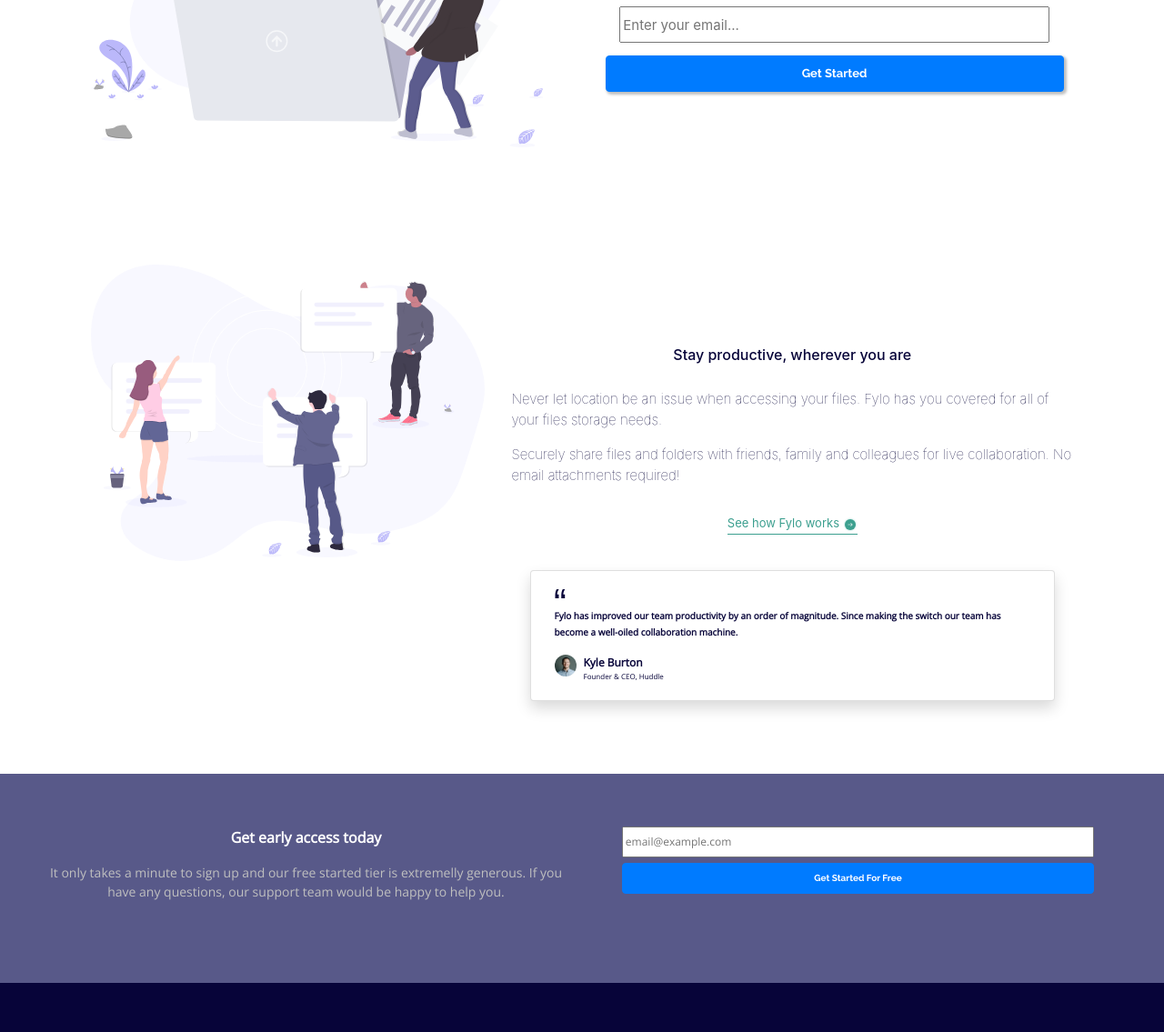
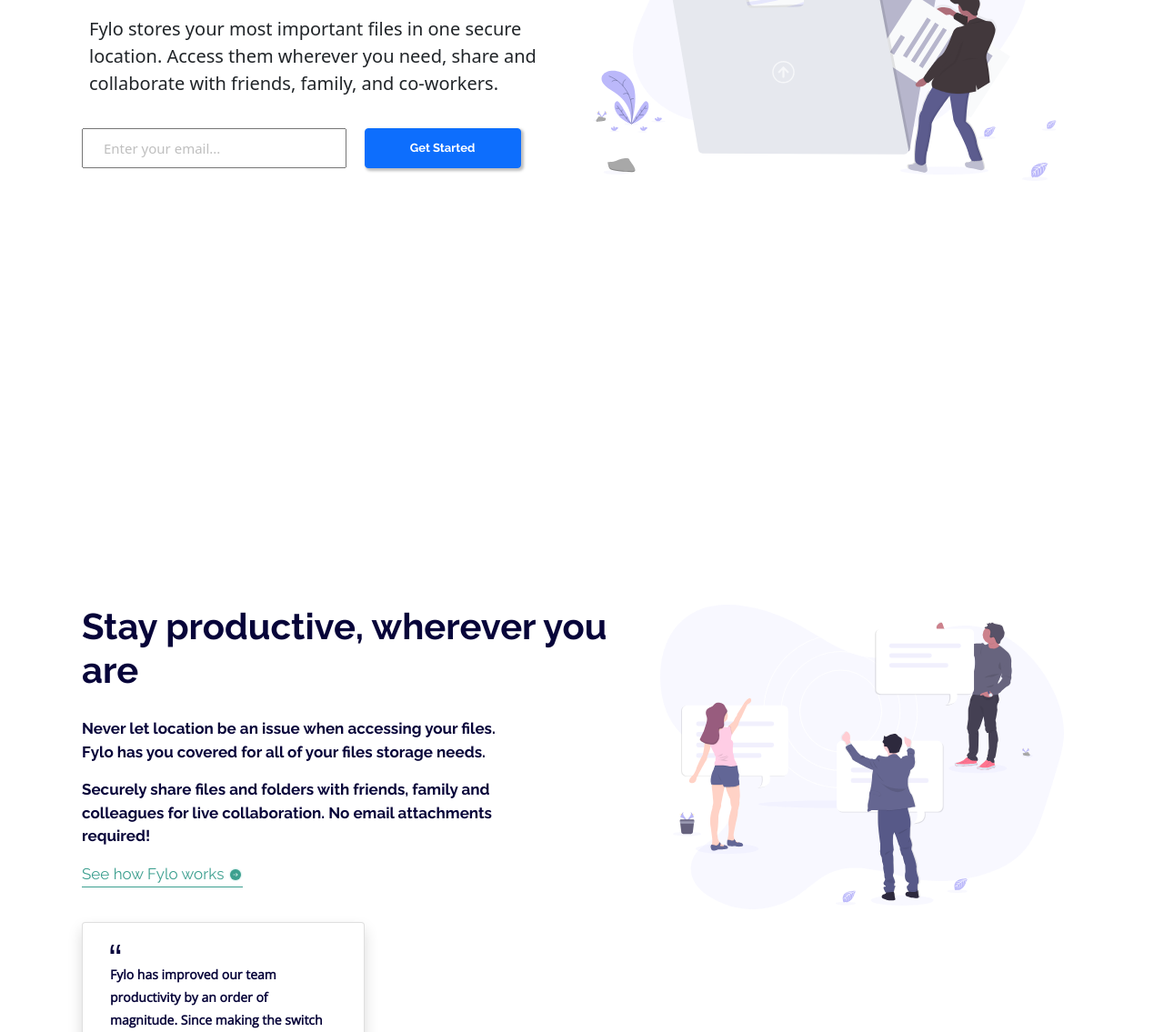
Before and after one commit to AngelARVM/fylo-landing-page, a plain HTML site: page index.html in a window 1280 px wide. Shown: the part 368-1503 px from the top of the page at 91% size. Drawn offline with nearby package versions, Linux system fonts and the light colour scheme; files that its build step writes are made by us from their sources.

Commit message:
3rd commit, desktop done (bg-img pending)

```diff
--- a/index.html
+++ b/index.html
@@ -34,9 +34,9 @@
 
             <!--Nav-->
             <nav class="header-nav nav">
-                <li class="nav-item"><a class="nav-link active text-dark" href="">Features</a></li>
-                <li class="nav-item"><a class="nav-link active text-dark" href="">Terms</a></li>
-                <li class="nav-item"><a class="nav-link active text-dark" href="">Sign In</a></li>
+                <a class="nav-link active text-dark" >Features</a>
+                <a class="nav-link active text-dark" >Team</a>
+                <a class="nav-link active text-dark" >Sign In</a>
             </nav>
         </div>
 
@@ -44,7 +44,7 @@
         <main class="main">
 
             <!--Upper section-->
-            <div class="row">
+            <div class="row dir-lg-reverse">
 
                 <!--Left upper section-->
                 <div class="col-12 col-lg-6">
@@ -58,21 +58,26 @@
                         <p class="px-2 py-4 ">
                             Fylo stores your most important files in one secure location. Access them wherever you need, share and collaborate with friends, family, and co-workers.
                         </p>
-                        <form action="">
-                            <input class="ct-action-input-text" type="text" name="Email" placeholder="Enter your email..." id="">
+                        <form class="needs-validation" novalidate>
+                            <div class="ct-action-aux">
+                                <input class="ct-action-input-text" type="text" name="Email" placeholder="Enter your email..." id="validationCustom01" required>
+                                <div class="invalid-feedback text-danger">
+                                    <p>Please check your email</p>
+                                </div>
+                            </div>
                             <br/>
-                            <input class="ct-action-input-button btn btn-primary" type="button" value="Get Started">
+                            <input class="ct-action-input-button btn btn-primary" type="submit" value="Get Started">
                         </form>
                     </article>
                 </div>
             </div>
 
             <!--lower section-->
-            <div class="row">
+            <div class="row dir-lg-reverse">
 
                 <!--Left lower section-->
                 <div class="col-12 col-lg-5">
-                    <img class="img-fluid" src="./images/illustration-2.svg" alt="img-2">
+                    <img class="about-img img-fluid" src="./images/illustration-2.svg" alt="img-2">
                 </div>
 
                 <!--Right lower section-->
@@ -80,18 +85,16 @@
 
                     <!--Marketing text-->
                     <article class="about">
-                        <h6 class="about-title fw-bold text-center">Stay productive, wherever you are</h2>
-                        <p>Never let location be an issue when accessing your files. Fylo has you covered for all of your files storage needs.</p>
-                        <p>Securely share files and folders with friends, family and colleagues for live collaboration. No email attachments required!</p>
-                        <p class="about-link text-center"><a class="link">See how Fylo works <img src="./images/icon-arrow.svg" alt=""></a></p>
+                        <h6 class="about-title fw-bold text-center text-lg-start">Stay productive, wherever you are</h6>
+                        <p class="about-p-margin">Never let location be an issue when accessing your files. Fylo has you covered for all of your files storage needs.</p>
+                        <p class="about-p-margin">Securely share files and folders with friends, family and colleagues for live collaboration. No email attachments required!</p>
+                        <p class="about-link text-center text-lg-start"><a class="link">See how Fylo works <img src="./images/icon-arrow.svg" alt=""></a></p>
 
                         <!--Quote-->
                         <div class="about-quote card shadow">
-
-
-                                <img class="about-quote-img" src="./images/icon-quotes.svg" alt="quotes">
-
-                            <p  class="about-quote-text">Fylo has improved our team productivity by an order of magnitude. Since making the switch our team has become a well-oiled collaboration machine.
+                            <img class="about-quote-img" src="./images/icon-quotes.svg" alt="quotes">
+                            <p  class="about-quote-text">
+                                Fylo has improved our team productivity by an order of magnitude. Since making the switch our team has become a well-oiled collaboration machine.
                             </p>
                             <div class="about-quote-profile d-flex">
                                 <img class="about-quote-profile-img rounded-circle" src="./images/avatar-testimonial.jpg"  alt="profile">
@@ -103,27 +106,28 @@
                         </div>
                     </article>
                 </div>
-
-
             </div>
         </main>
 
         <!--Early Access-->
         <div class="early-access px-lg-5">
-            <div class="row">
+            <div class="row row-correction m-lg-auto">
 
                 <!--Legend-->
                 <div class="col-12 col-lg-6">
-                    <p class="early-access-title text-center">Get early access today</p>
-                    <p class="early-access-text text-center">It only takes a minute to sign up and our free started tier is extremelly generous. If you have any questions, our support team would be happy to help you.</h4>
+                    <p class="early-access-title text-center text-lg-start">Get early access today</p>
+                    <p class="early-access-text text-center text-lg-start">It only takes a minute to sign up and our free started tier is extremelly generous. If you have any questions, our support team would be happy to help you.<p>
                 </div>
 
                 <!--Get started-->
                 <div class="col-12 col-lg-6">
-                    <form class="text-center" action="">
-                        <input class="early-access-input-text" type="text" placeholder="email@example.com" class="" name="" id="">
+                    <form class="early-access-form needs-validation text-center text-lg-start" novalidate>
+                        <input class="early-access-input-text " type="text" placeholder="email@example.com" name="Email" id="validationCustom02" required>
+                        <div class="invalid-feedback text-danger">
+                            <p class="">Please check your email</p>
+                        </div>
                         <br>
-                        <input class="early-access-input-button btn btn-primary m-1" type="button" value="Get Started For Free">
+                        <input class="early-access-input-button btn btn-primary m-1" type="submit" value="Get Started For Free">
                     </form>
                 </div>
             </div>
@@ -132,8 +136,10 @@
         <!--Footer-->
         <div class="footer-wrapper">
             <footer class="footer px-lg-5 ">
-                <img src="./images/logo-white.svg" class="footer-logo mx-3" alt="footer-logo">
-                <div class="row">
+                <div class="footer-aux">
+                    <img class="footer-logo mx-3" src="./images/logo-white.svg"  alt="footer-logo">
+                </div>
+                <div class="row footer-row-correction">
 
                     <!--Contact methods-->
                     <div class="col-12 col-lg-3">
@@ -156,31 +162,34 @@
                     <!--Pages-->
                     <div class="col-12 col-lg-3">
                         <nav class="nav flex-column my-3 my-lg-0">
-                            <a href="" class="nav-link">About Us</a>
-                            <a href="" class="nav-link">Jobs</a>
-                            <a href="" class="nav-link">Press</a>
-                            <a href="" class="nav-link">Blog</a>
+                            <a class="nav-link">About Us</a>
+                            <a class="nav-link">Jobs</a>
+                            <a class="nav-link">Press</a>
+                            <a class="nav-link">Blog</a>
                         </nav>
                     </div>
 
                     <!--Contact & Legal-->
                     <div class="col-12 col-lg-3 ">
                         <nav class="nav flex-column my-3 my-lg-0">
-                            <a href="" class="nav-link">Contact</a>
-                            <a href="" class="nav-link">Terms</a>
-                            <a href="" class="nav-link">Privacy</a>
+                            <a class="nav-link">Contact</a>
+                            <a class="nav-link">Terms</a>
+                            <a class="nav-link">Privacy</a>
                         </nav>
                     </div>
 
                     <!--Social links-->
                     <div class="col-12 col-lg-3 media-icons text-center my-4">
-                        <a href=""><i class="fab fa-facebook-f border border-1 border-white rounded-circle"></i></a>
-                        <a href=""><i class="fab fa-twitter border border-1 border-white rounded-circle"></i></a>
-                        <a href=""><i class="fab fa-instagram border border-1 border-white rounded-circle"></i></a>
+                        <a ><i class="fab fa-facebook-f border border-1 border-white rounded-circle"></i></a>
+                        <a ><i class="fab fa-twitter border border-1 border-white rounded-circle"></i></a>
+                        <a ><i class="fab fa-instagram border border-1 border-white rounded-circle"></i></a>
                     </div>
                 </div>
             </footer>
         </div>
     </div>
+
+    <!--JS validation script-->
+    <script src="js/main.js"></script>
 </body>
 </html>
--- /dev/null
+++ b/js/main.js
@@ -0,0 +1,20 @@
+//BOOTSTRAP BASIC VALIDATION SCRIPT
+
+(function () {
+    'use strict'
+
+    var forms = document.querySelectorAll('.needs-validation')
+    console.log(forms)
+
+
+    Array.prototype.slice.call(forms)
+    .forEach(function (form) {
+        form.addEventListener('submit', function (event) {
+        if (!form.checkValidity()) {
+            event.preventDefault()
+            event.stopPropagation()
+        }
+        form.classList.add('was-validated')
+        }, false)
+    })
+})()
--- a/sass/style.scss
+++ b/sass/style.scss
@@ -25,10 +25,12 @@
 
 a {
     text-decoration: none;
+    cursor:pointer;
 }
 
 h1{
     font-size: 25px!important;
+    font-family: 'Raleway';
 }
 
 .container{
@@ -37,6 +39,7 @@
     padding-top: 20px!important;
     padding-bottom:0!important;
 }
+
 
 //HEADER ---------------------------------------------------
 .header{
@@ -52,13 +55,13 @@
     width:50%;
     display:flex;
     justify-content: space-between;
-
 }
 
 .header-nav a{
     font-size: 13px;
     padding:4px;
 }
+
 
 //UPPER SECTION --------------------------------------------
 .ct-action{
@@ -73,30 +76,42 @@
     height: 40px!important;
     width: 100%!important;
     max-width: 90%;
-    margin-bottom: 14px;
+}
+
+.ct-action-input-text::placeholder{
+    padding: 20px;
+    color: var(--Light-Gray);
 }
 
 .ct-action-input-button{
     height: 40px;
     width: 100%;
-    max-width: 96%;
+    max-width: 90%;
     font-weight: 700;
     box-shadow: 2px 2px 3px 1px var(--Light-Gray);
 }
 
-input[type=button]{
+input[type=submit]{
     font-weight: bold;
     font-family: 'Raleway';
     font-size: 13px;
 }
 
+.invalid-feedback{
+    height: 100%;
+    width: 100%!important;
+    max-width: 90%!important;
+    margin: 0 auto!important;
+}
+
+.invalid-feedback p{
+    text-align: left;
+}
 
 
 //LOWER SECTION -------------------------------------------
-
 .about{
     margin-top: 90px;
-    //margin-bottom: ;
     font-size: 15px;
     font-weight: lighter;
     color:var(--Very-Dark-Blue);
@@ -105,6 +120,7 @@
 .about-title{
     font-size: 16px!important;
     margin-bottom: 28px;
+    font-family: 'Raleway';
 }
 
 .about-link{
@@ -139,9 +155,7 @@
     font-size: 10px;
     line-height: 1.8em;
     font-weight: bold;
-
 }
-
 
 .about-quote-profile-img{
     height: 24px;
@@ -161,6 +175,7 @@
     font-size: 8px;
 }
 
+
 //EARLY ACCESS --------------------------------------------
 .early-access{
     background-color: var(--Desaturated-Blue);
@@ -169,8 +184,7 @@
     width: 100vw;
     margin-left: calc(-50vw + 50%);
     overflow: hidden;
-    padding: 58px 44px;
-    padding-bottom: 70px;
+    padding: 58px 44px 70px 44px;
 }
 
 .early-access:before {
@@ -204,7 +218,7 @@
     font-size: 12px;
 }
 
-.early-access input[type=button]{
+.early-access input[type=submit]{
     height: 34px;
     width: 90%;
     margin:0!important;
@@ -212,16 +226,25 @@
     font-size: 10px;
 }
 
+.early-access input[type=text]::placeholder{
+    padding-left: 20px;
+    color: var(--Light-Gray);
+}
+
+.early-access .invalid-feedback p{
+    margin-bottom:0;
+    padding-bottom:0;
+    color: var(--Light-Grayish-Blue);
+}
+
 
 //FOOTER ---------------------------------------------------
-
 .footer{
     background-color: var(--Very-Dark-Blue);
     color: var(--Light-Grayish-Blue);
     width: 100vw;
     margin-left: calc(-50vw + 50%);
     overflow: hidden;
-
     padding: 30px;
     margin-bottom:0;
 }
@@ -242,7 +265,6 @@
 .footer-logo{
     margin-top: 30px;
     margin-bottom: 30px;
-
 }
 
 .footer-img{
@@ -261,14 +283,238 @@
 }
 
 
+//MEDIA QUERYS -------------------------------------------------
+
+//min-width: 992px ---------------------------------------------
+@media(min-width: 992px){
+    body{
+        font-size:17px;
+    }
+
+    h1{
+        font-size: 40px!important;
+    }
+
+    .container{
+        max-width: 1440px;
+        padding: 20px!important;
+        padding-top: 0px!important;
+        padding-bottom:0!important;
+    }
+
+    //HEADER ---------------------------------------------------
+    .header{
+        margin: 60px 0;
+    }
+
+    .header-logo img{
+        height: 100%;
+    }
+
+    .header-nav{
+        margin-left:0px;
+        width:unset;
+    }
+
+    .header-nav a{
+        margin: 0 30px
+    }
+
+    .header-nav a{
+        font-size: 17px;
+        padding:4px;
+    }
+
+    .dir-lg-reverse{
+        display: flex !important;
+        flex-flow: wrap;
+        flex-direction: row-reverse;
+    }
 
 
+    //UPPER SECTION ---------------------------------------------
+    .ct-action{
+        margin-bottom: 440px;
+    }
+
+    .ct-action h1{
+        text-align: start;
+    }
+
+    .ct-action p{
+        margin-bottom: 10px;
+        font-size: 20px;
+        text-align: start;
+    }
+
+    .ct-action form{
+        text-align: start;
+        display:flex;
+
+    .ct-action-aux{
+        width: 100%;
+        max-width: 54%;
+        margin-bottom: 0px!important;
+        margin-right: 20px;
+    }
+
+    }
+    .ct-action-input-text{
+        height: 44px!important;
+        width: 100%!important;
+        max-width: 100%!important;
+        margin:0px;
+    }
+
+    .ct-action-input-button{
+        height: 44px;
+        width: 100%;
+        max-width: 32%;
+        font-weight: 700;
+        box-shadow: 2px 2px 3px 1px var(--Light-Gray);
+    }
+
+    .invalid-feedback p{
+        font-size: 14px;
+        text-align: left;
+        margin-left: calc(0% - 5%);
+    }
+
+
+    //LOWER SECTION -------------------------------------------
+
+    .about{
+        margin:0;
+        font-size: 17px;
+        font-family: 'Raleway';
+        font-weight: bold;
+        padding-right: 10px;
+    }
+
+    .about-img{
+        margin-left: -20px!important;
+    }
+
+    .about-title{
+        font-size: 40px!important;
+        margin-bottom: 28px;
+    }
+
+    .about-p-margin{
+        margin-right: 150px
+    }
+
+
+    .about-link{
+        margin:0;
+    }
+
+    .about-link a{
+        font-size: 17px;
+    }
+
+
+    .about-quote{
+        width: 100%;
+        max-width: 50%;
+        margin: 40px 0px 104px 0px;
+        padding: 24px 28px 20px 30px;
+    }
+
+    .about-quote-text{
+        font-size: 14px;
+    }
+
+
+    .about-quote-profile-img{
+        height: 30px;
+        margin-right: 8px;
+    }
+
+    .about-quote-profile-title{
+        font-size: 11px;
+        font-family: 'Raleway';
+        letter-spacing: 0.5px;
+    }
+
+
+    //EARLY ACCESS --------------------------------------------
+    .early-access{
+        padding: 100px 0 60px 60px;
+    }
+
+    .row-correction{
+        max-width: 1300px;
+        margin:auto;
+    }
+
+    .early-access-title{
+        color: white!important;
+        font-weight: bold;
+        font-size: 30px;
+        font-family: 'Raleway';
+    }
+
+    .early-access-text{
+        padding-right: 90px!important;
+        font-size: 17px;
+    }
+
+    .early-access-form{
+        padding: 10px 0px 10px 110px!important;
+    }
+
+    .early-access input[type=text]{
+        height: 50px;
+        border-radius: 5px;
+    }
+
+    .early-access input[type=text]::placeholder{
+        padding-left: 20px;
+        color: var(--Light-Gray);
+    }
+
+    .early-access input[type=submit]{
+        height: 44px;
+        width: unset;
+        margin:6px 0 0 0!important;
+        padding: 2px 30px!important;
+        font-size: 14px;
+    }
+
+    .early-access .invalid-feedback p{
+        margin-left: calc(0% - 5%);
+    }
+
+
+//FOOTER ---------------------------------------------------
+    .footer{
+        padding: 100px 60px;
+    }
+
+    .footer-row-correction{
+        max-width: 1300px!important;
+        margin:auto!important;
+    }
+
+    .footer-aux{
+        max-width: 1300px!important;
+        margin:auto!important;
+    }
+
+    .footer-logo{
+        margin-top: 30px;
+        margin-bottom: 30px;
+    }
+}
+
+
+// min-width:1200px ---------------------------------------------
 @media(min-width:1200px){
 
     .footer-logo{
         margin-top: 30px;
         margin-bottom: 30px;
-
     }
 }
 
```
Also changed, not shown: css/style.css (added), 1 other file.
